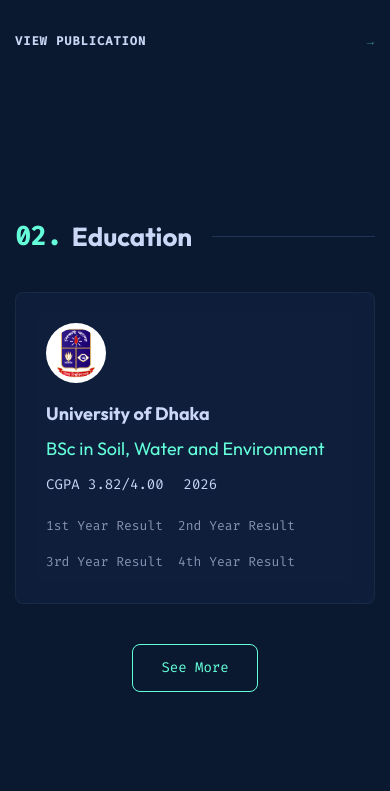
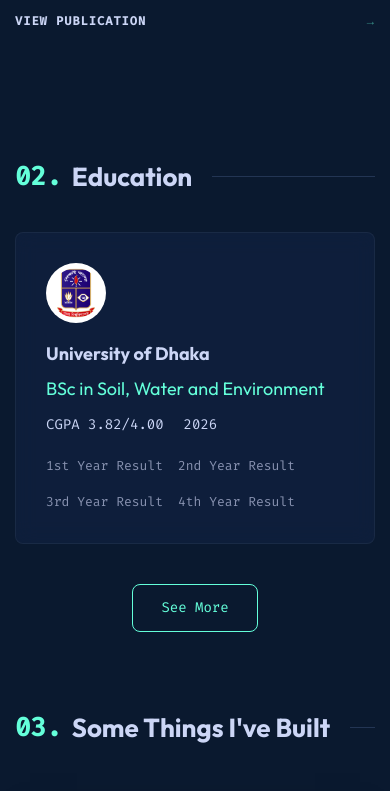
Before and after one commit to SantoKabir/portfolio, a React (Vite) app: page / in a window 390 px wide. Shown: the part 4620-5411 px from the top of the page. Built offline with nearby package versions, Linux system fonts and the light colour scheme.

Commit message:
Fix massive gap between sections by adjusting paddings

```diff
--- a/src/components/Experience.css
+++ b/src/components/Experience.css
@@ -18,6 +18,7 @@
 
 .experience-item:last-child {
   border-bottom: none;
+  padding-bottom: 0;
 }
 
 .experience-item.reverse {
--- a/src/index.css
+++ b/src/index.css
@@ -76,8 +76,9 @@ ul {
 }
 
 .section {
-  padding-top: var(--section-padding);
-  padding-bottom: var(--section-padding);
+  padding-top: 60px;
+  padding-bottom: 40px;
+  scroll-margin-top: var(--nav-height);
 }
 
 .section-title {
@@ -146,8 +147,8 @@ ul {
   }
 
   .section {
-    padding-top: 60px;
-    padding-bottom: 60px;
+    padding-top: 40px;
+    padding-bottom: 40px;
   }
 }
 
```
